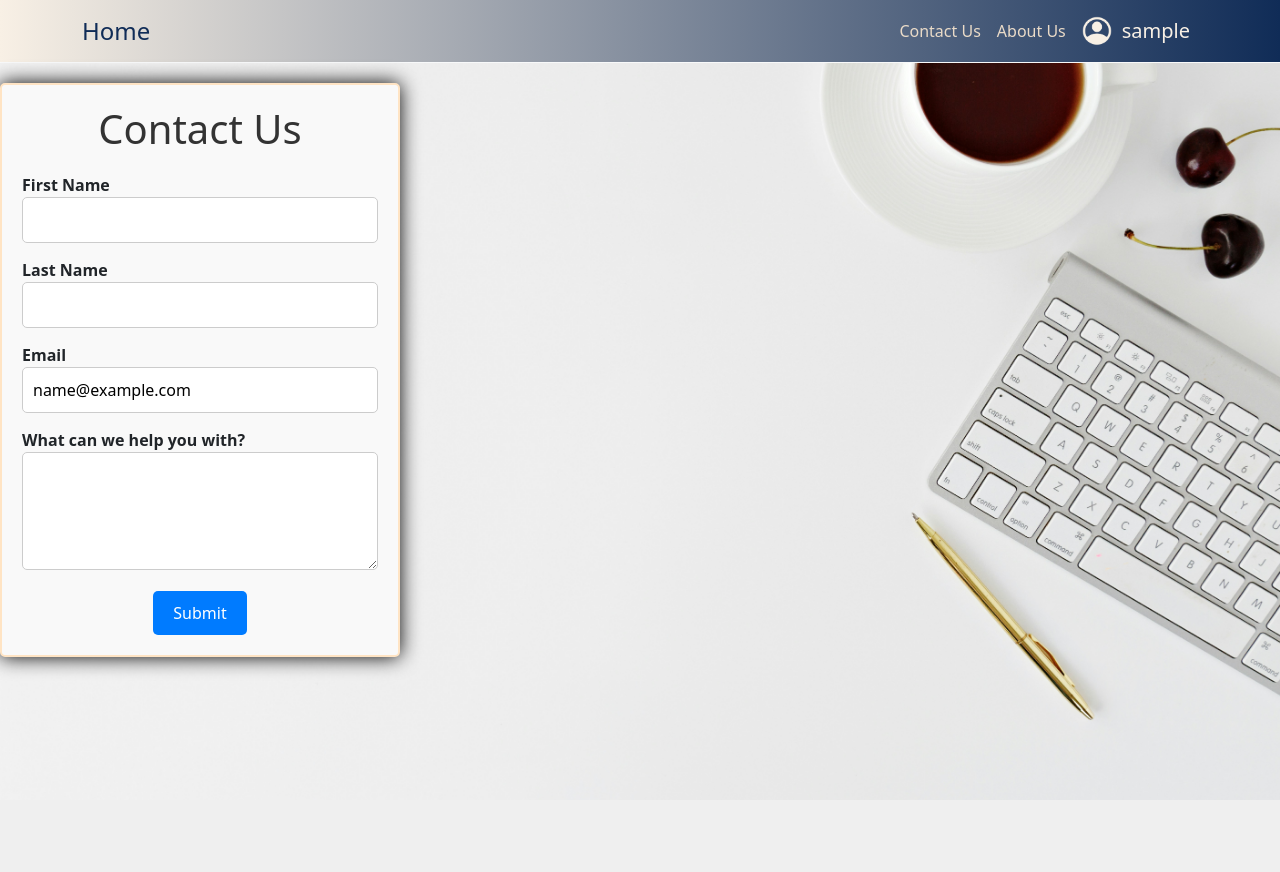
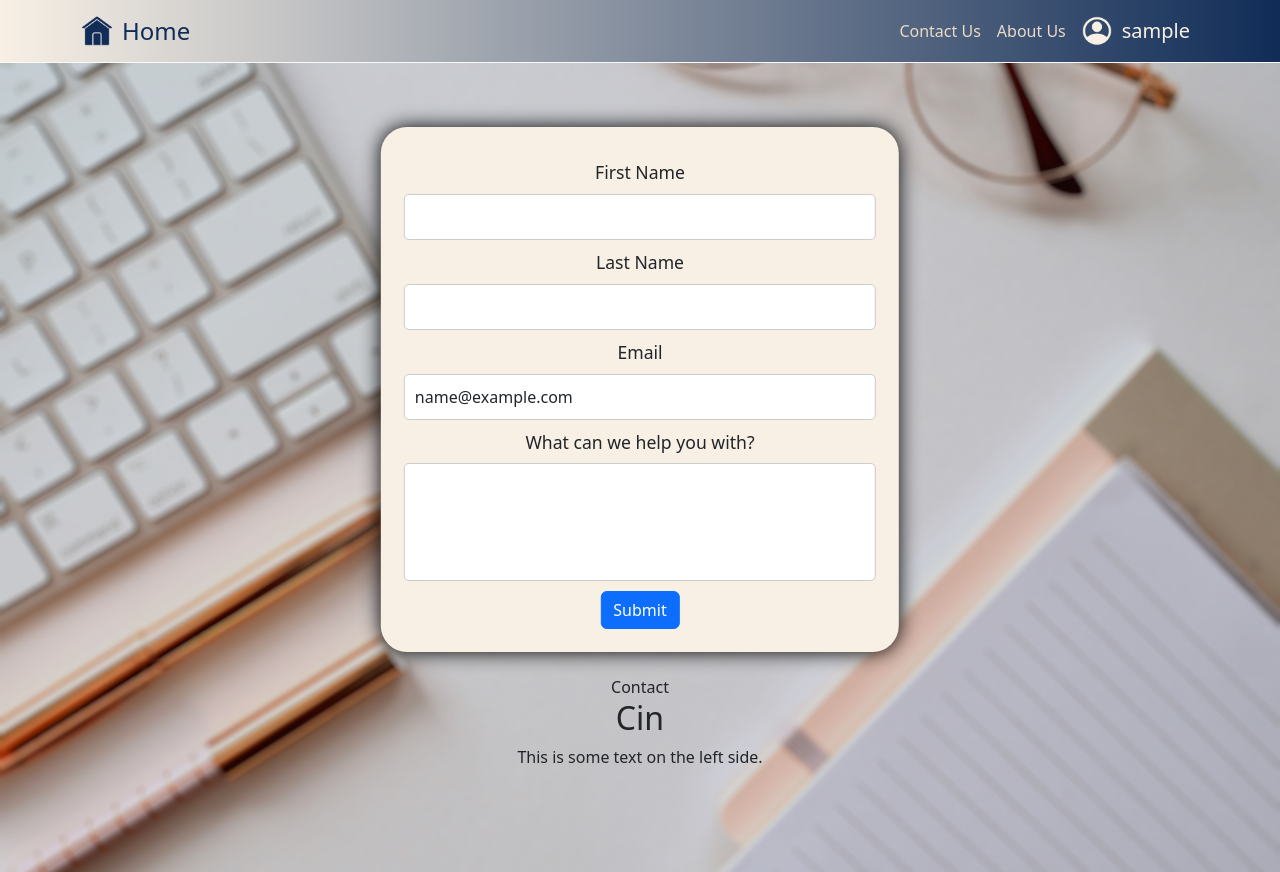
Before and after one commit to ImTani/flask_practice, a Flask app: page /contact_us in a window 1280 px wide. Before the commit the page ends 723 px from the top, so only its background shows below. Run offline with Flask 3, Linux system fonts and the light colour scheme; the visitor is signed in with stand-in values (Sample User, id 1); data comes from the database, SQL or seed files in the repository; both versions use the stored data as it was after the commit; some libraries are stand-ins or nearby versions.

Commit message:
removed dynamically changing icon colors and made it manually callable

```diff
--- a/app/routes.py
+++ b/app/routes.py
@@ -7,11 +7,8 @@ import sqlalchemy as sa
 from app.models import User
 from app.forms import ContactForm, EditProfileForm, LoginForm, RegistrationForm
 
-colour = "F8F0E5"
-
 @app.route("/")
 @app.route("/index")
-@login_required
 def index():
     return render_template("index.html", current_user=current_user)
 
@@ -63,7 +60,6 @@ def user(username):
 
 @app.before_request
 def before_request():
-    util.replace_white_pixels(colour)
     if current_user.is_authenticated:
         current_user.last_seen = datetime.now(timezone.utc)
         db.session.commit()
--- a/app/static/base.css
+++ b/app/static/base.css
@@ -7,7 +7,7 @@
     --navbar-height: 75px;
 }
 
-.User_Icon{
+.User_Icon, .home-icon{
     width: 30px;
     height: 30px;
     margin-right: 10px;
--- a/app/static/contact_us.css
+++ b/app/static/contact_us.css
@@ -1,64 +1,91 @@
-
-.form-container {
-    max-width: 400px;
-    width: 100%;
-    padding: 20px;
-    border: 1px solid #ccc;
-    border-radius: 5px;
-    background-color: #f9f9f9;
-    box-shadow: 0px 0px 20px 0px black;
-    border: 2px solid bisque;
-    display: flex;
-    position: relative;
-    top: 20px;
-
-
-
-}
-body{
-    overflow: hidden;
-    background-image: url('assets/form_bg.jpg');
+body {
+    background-image: url("assets/index_background.jpg");
     background-size: cover;
     background-position: top;
     background-repeat: repeat-y;
+    margin: 0;
+    padding: 0;
 }
-.contact-form h1 {
+
+.page-container {
+    padding: 5%;
+    display: flex;
+    flex-direction: column;
+    justify-content: space-between; /* Space elements evenly */
+}
+
+.content-left {
     text-align: center;
-    margin-bottom: 20px;
-    color: #333;
+    padding: 2%;
+    flex: 1; /* Occupy remaining space */
+}
+
+.my-container {
+    position: relative;
+    left: 50%;
+    transform: translateX(-50%);
+    text-align: center;
+    background-color: var(--bisque);
+    padding: 2%;
+    display: inline-block; /* Adjust width to fit content */
+    border-radius: 5%;
+    max-width: 45%; /* Adjust the maximum width for larger screens */
+    overflow: hidden;
+    box-shadow: 0px 0px 20px 0px black;
 }
 
 .form-group {
-    margin-bottom: 15px;
+    margin-top: 2%;
+    margin-bottom: 2%;
 }
 
-.form-group label {
-    font-weight: bold;
+.form-control {
+    width: 100%;
+    padding: 10px;
+    font-size: 16px;
+    border-radius: 5px;
+    border: 1px solid #ccc;
+    resize: none;
 }
 
-.form-group input[type="text"],
-.form-group input[type="email"],
-.form-group textarea {
-    width: 100%;
-    padding: 10px;
-    border: 1px solid #ccc;
-    border-radius: 5px;
+.form-label {
+    font-size: 1.1em;
+    text-align: left;
 }
 
 .buttons {
     text-align: center;
 }
 
-.submit-button {
-    background-color: #007bff;
-    color: #fff;
+.button {
+    display: block;
+    width: 100%; /* Make the button stretch to cover the whole width */
+    padding: 10px 0; /* Adjust padding to center content vertically */
+    background-color: var(--brown);
+    color: white;
+    text-decoration: none;
     border: none;
-    padding: 10px 20px;
-    border-radius: 5px;
-    cursor: pointer;
     transition: background-color 0.3s ease;
+    box-shadow: 0px 0px 5px 0px var(--brown);
 }
 
-.submit-button:hover {
-    background-color: #0056b3;
+.button:hover {
+    background-color: var(--blue);
 }
+
+/* Responsive styles for smaller screens */
+@media screen and (max-width: 767px) {
+    .my-container {
+        left: 50%; /* Center the container on smaller screens */
+        max-width: 90%; /* Adjust the maximum width for smaller screens */
+    }
+
+    .form-group {
+        margin-top: 5%;
+        margin-bottom: 5%;
+    }
+
+    .button {
+        margin-top: 10%;
+    }
+}
--- a/app/templates/base.html
+++ b/app/templates/base.html
@@ -13,6 +13,7 @@
         <!-- Navigation Bar -->
         <nav class="navbar navbar-expand-lg navbar-dark gradient-custom border-bottom border-light">
             <div class="container">
+                <img src="{{ url_for('static', filename='assets/home_icon.png') }}" class="home-icon"></img>
                 <a class="navbar-brand" href="{{ url_for('index') }}">Home</a>
                 <button class="navbar-toggler" type="button" data-bs-toggle="collapse" data-bs-target="#navbarNav" aria-controls="navbarNav" aria-expanded="false" aria-label="Toggle navigation">
                     <span class="navbar-toggler-icon"></span>
--- a/app/templates/contact_us.html
+++ b/app/templates/contact_us.html
@@ -1,47 +1,41 @@
 {% extends 'base.html' %}
 
-
 {% block content %}
-
     <link rel="stylesheet" href="{{ url_for('static', filename='contact_us.css')}}">
 
-    <div class="form-container">
+    <div class="page-container">
 
+        <div class="my-container">
             <form action="" method="post" class="contact-form">
-
-            <h1>
-                Contact Us
-            </h1>
-
                 {{ form.hidden_tag() }}
 
                 <div class="form-group">
-                {{ form.first.label }}<br>
-                {{ form.first(size=32) }}<br>
+                    {{ form.first.label(class="form-label") }}<br>
+                    {{ form.first(size=32, class="form-control") }}
                     {% for error in form.first.errors %}
                     <span style="color: red;">[{{ error }}]</span>
                     {% endfor %}
                 </div>
 
                 <div class="form-group">
-                {{ form.last.label }}<br>
-                {{ form.last(size=32) }}<br>
+                    {{ form.last.label(class="form-label") }}<br>
+                    {{ form.last(size=32, class="form-control") }}
                     {% for error in form.last.errors %}
                     <span style="color: red;">[{{ error }}]</span>
                     {% endfor %}
                 </div>
 
                 <div class="form-group">
-                {{ form.email.label }}<br>
-                {{ form.email(size=32) }}<br>
+                    {{ form.email.label(class="form-label") }}<br>
+                    {{ form.email(size=32, class="form-control") }}
                     {% for error in form.email.errors %}
                     <span style="color: red;">[{{ error }}]</span>
                     {% endfor %}
                 </div>
 
                 <div class="form-group">
-                {{ form.query.label }}<br>
-                {{ form.query(cols=50, rows=4) }}<br>
+                    {{ form.query.label(class="form-label") }}<br>
+                    {{ form.query(cols=50, rows=4, class="form-control") }}
                     {% for error in form.query.errors %}
                     <span style="color: red;">[{{ error }}]</span>
                     {% endfor %}
@@ -51,7 +45,12 @@
                     {{ form.submit(class="btn btn-primary submit-button") }}
                 </div>
             </form>
-
+        </div>
+        <div class="content-left">Contact
+            <br>
+            <h2>Cin</h2>
+            <p>This is some text on the left side.</p>
+        </div>
     </div>
 
 {% endblock %}
--- a/app/templates/index.html
+++ b/app/templates/index.html
@@ -4,7 +4,11 @@
     <link rel="stylesheet" href="{{ url_for('static', filename='index.css') }}">
     <br>
     <div class="container">
+    {% if current_user.is_authenticated %}
     <h1 class="Heading">Hi, {{ current_user.username }}!</h1>
+    {% else %}
+    <h1 class="Heading">Hi, Guest User!</h1>
+    {% endif %}
     <br>
     <marquee class="Marquee">
         Welcome to our template website for the Delhi Hackathon!
--- a/app/util.py
+++ b/app/util.py
@@ -1,8 +1,11 @@
 from PIL import Image
 
-def replace_white_pixels(new_color_hex):
-    input_path = "app/static/assets/user_icon_base.png"
-    output_path = "app/static/assets/user_icon.png"
+
+primary_colour = "F8F0E5"
+secondary_colour = "102C57"
+
+
+def replace_white_pixels(input_path, output_path, new_color_hex):
 
     img = Image.open(input_path)
 
@@ -20,3 +23,7 @@ def replace_white_pixels(new_color_hex):
     new_img.putdata(new_img_data)
 
     new_img.save(output_path)
+
+def update_images():
+    replace_white_pixels("app/static/assets/user_icon_base.png", "app/static/assets/user_icon.png", primary_colour)
+    replace_white_pixels("app/static/assets/home_icon_base.png", "app/static/assets/home_icon.png", secondary_colour)
```
Also changed, not shown: app.db, app/static/assets/home_icon.png (added), app/static/assets/home_icon_base.png (added). Lines whose indentation alone changed are shown as unchanged.
